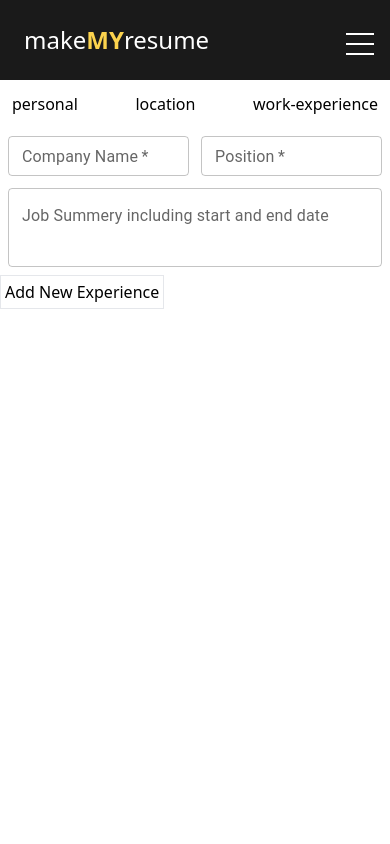
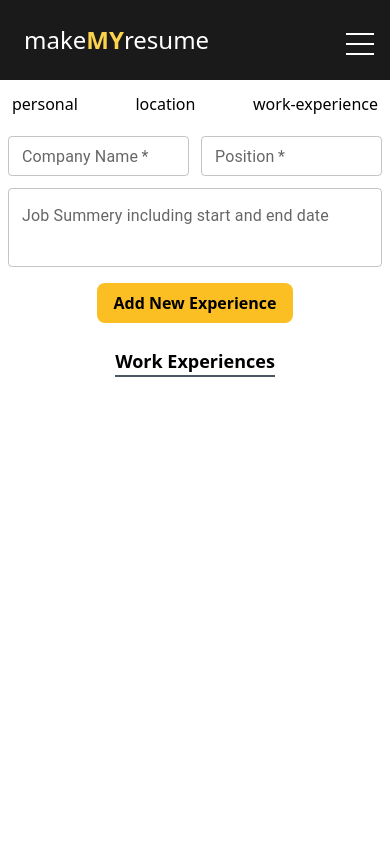
Before and after one commit to tusharOxacular09/resume-builder-app, a React (Create React App) app in the folder make-my-resume/: page /build/work-experience in a window 390 px wide. Shown: the top 844 px of the page. Built offline with nearby package versions, Linux system fonts and the light colour scheme.

Commit message:
Seventh Change
Updating Work Experience

```diff
--- a/make-my-resume/src/components/Build/Input/WorkExperience.jsx
+++ b/make-my-resume/src/components/Build/Input/WorkExperience.jsx
@@ -16,10 +16,21 @@ const WorkExperience = ({
   };
 
   const handleExperienceInput = () => {
+    if (workExperience.company !== "" && workExperience.position !== "") {
       setWorkExpList((prev) => {
         return [...prev, workExperience];
       });
-    setWorkExperience(user_work_experience)
+      setWorkExperience(user_work_experience);
+    }
+  };
+
+  const deleteWorkExperience = (index) => {
+    let newList = workExpList.filter((element, i) => {
+      if (i != index) {
+        return element;
+      }
+    });
+    setWorkExpList(newList);
   };
 
   return (
@@ -57,16 +68,32 @@ const WorkExperience = ({
             rows={2}
             onChange={handleChange}
           />
+
+          <button
+            onClick={handleExperienceInput}
+            className="mt-4 text-center bg-amber-400 py-2 px-4 rounded-lg font-semibold text-base hover:bg-amber-500"
+          >
+            Add New Experience
+          </button>
         </div>
       </form>
 
-      <button onClick={handleExperienceInput} className="border p-1">
-        Add New Experience
-      </button>
-
-      <div className="flex flex-col w-full items-center p-2">
-        {workExpList.map((workExp) => (
-          <div className="border p-2 rounded m-1">{workExp.company}</div>
+      <div className="flex flex-col w-full items-center p-2 mt-2 lg:mt-4">
+        <p className="font-semibold border-b-2 mb-2 text-lg border-gray-600">
+          Work Experiences
+        </p>
+        {workExpList.map((workExp, index) => (
+          <div key={index} className="relative border border-amber-400 px-14 py-4 rounded m-1">
+            <p>{workExp.company}</p>
+            <div
+              className="absolute top-1 right-1 cursor-pointer w-5"
+              onClick={() => deleteWorkExperience(index)}
+            >
+              <svg xmlns="http://www.w3.org/2000/svg" viewBox="0 0 24 24">
+                <path d="M5.755,20.283,4,8H20L18.245,20.283A2,2,0,0,1,16.265,22H7.735A2,2,0,0,1,5.755,20.283ZM21,4H16V3a1,1,0,0,0-1-1H9A1,1,0,0,0,8,3V4H3A1,1,0,0,0,3,6H21a1,1,0,0,0,0-2Z" />
+              </svg>
+            </div>
+          </div>
         ))}
       </div>
     </div>
--- a/make-my-resume/src/components/Build/ResumeDispaly/ResumeOutput.jsx
+++ b/make-my-resume/src/components/Build/ResumeDispaly/ResumeOutput.jsx
@@ -26,9 +26,9 @@ const ResumeOutput = ({personalDetails, userLocation, workExpList}) => {
       <p className='text-2xl font-semibold mb-1'>Work Experience</p>
       <div className='w-full flex flex-col border-t mb-2'>
           {
-            workExpList.map((experience) => {
+            workExpList.map((experience, index) => {
                return(
-                  <div className='flex flex-col'>
+                  <div key={index} className='flex flex-col'>
                      <p className='text-xl font-semibold mb-1'>{experience.company}</p>
                      <p className='text-lg font-medium text-gray-400 mb-1'>{experience.position}</p>
                      <p className='text-sm mb-1'>{experience.job_summery}</p>
```
Lines whose indentation alone changed are shown as unchanged.
